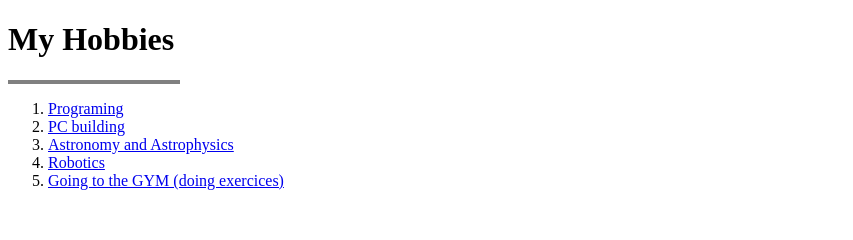
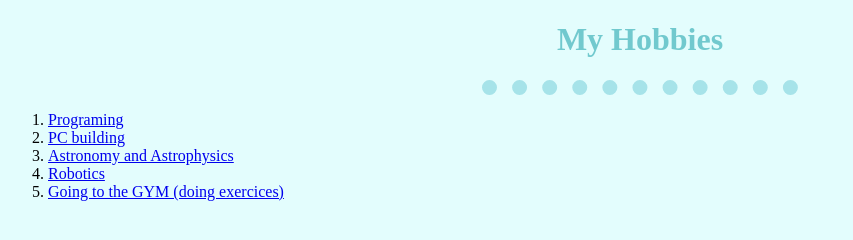
Before and after one commit to MrUndaed/FirstProject, a plain HTML site: page hobbies.html in a window 1280 px wide. Shown: the whole page, without its empty margins (0-853 px from the left). Drawn offline with Linux system fonts and the light colour scheme.

Commit message:
Update hobbies.html

```diff
--- a/hobbies.html
+++ b/hobbies.html
@@ -3,10 +3,11 @@
   <head>
     <meta charset="utf-8">
     <title>"My Hobbies"</title>
+      <link rel="stylesheet" href="css/styles.css">
   </head>
   <body>
     <h1><strong>My Hobbies</strong></h1>
-    <hr align="left" width="170" size="4" noshade>
+    <hr>
     <ol>
       <li><a href="https://www.instagram.com/service_ware/">Programing</a></li>
       <li><a href="https://www.instagram.com/service_ware/">PC building</a></li>
```
